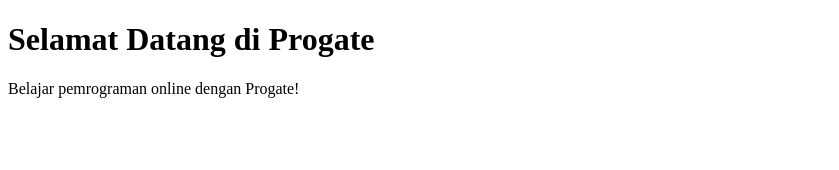
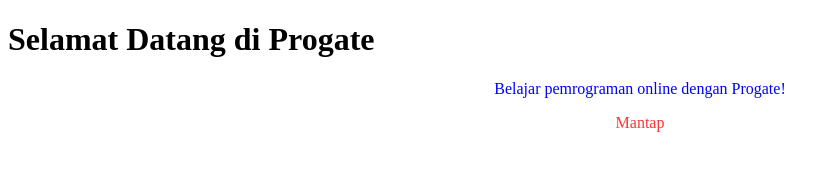
Before and after one commit to Fitroh22/cobagit, a plain HTML site: page index.html in a window 1280 px wide. Shown: the whole page, without its empty margins (0-839 px from the left). Drawn offline with Linux system fonts and the light colour scheme.

Commit message:
rubah css

```diff
--- a/index.html
+++ b/index.html
@@ -8,5 +8,6 @@
   <body>
     <h1 class="title">Selamat Datang di Progate</h1>
     <p class="iyaaa">Belajar pemrograman online dengan Progate!</p>
+    <p class="hey">Mantap</p>
   </body>
 </html>
--- a/stylesheet.css
+++ b/stylesheet.css
@@ -1,4 +1,8 @@
-.iyaa{
+.iyaaa{
     color: blue;
     text-align: center;
 }
+.hey{
+    color: rgba(255, 0, 0, 0.801);
+    text-align: center;
+}
```
